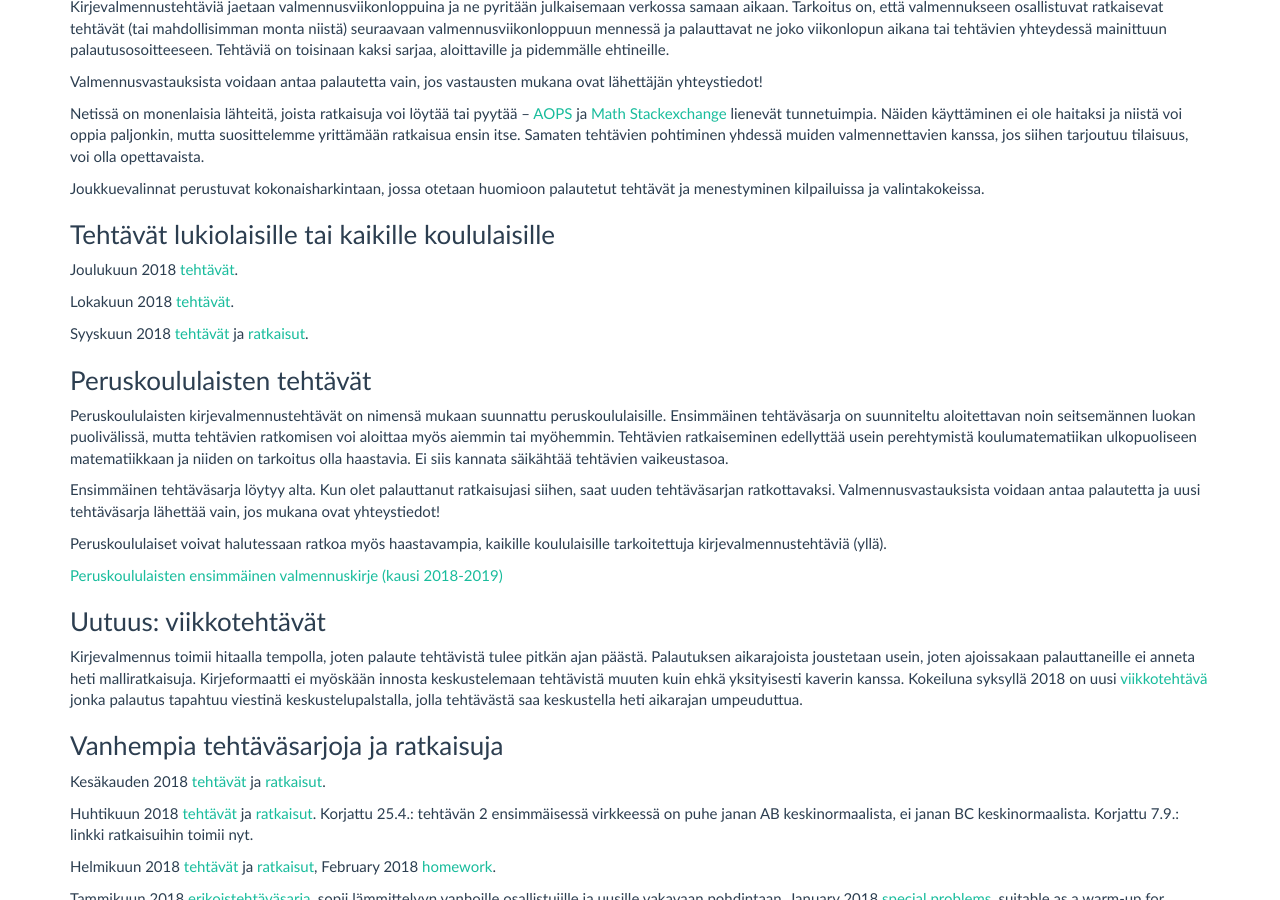
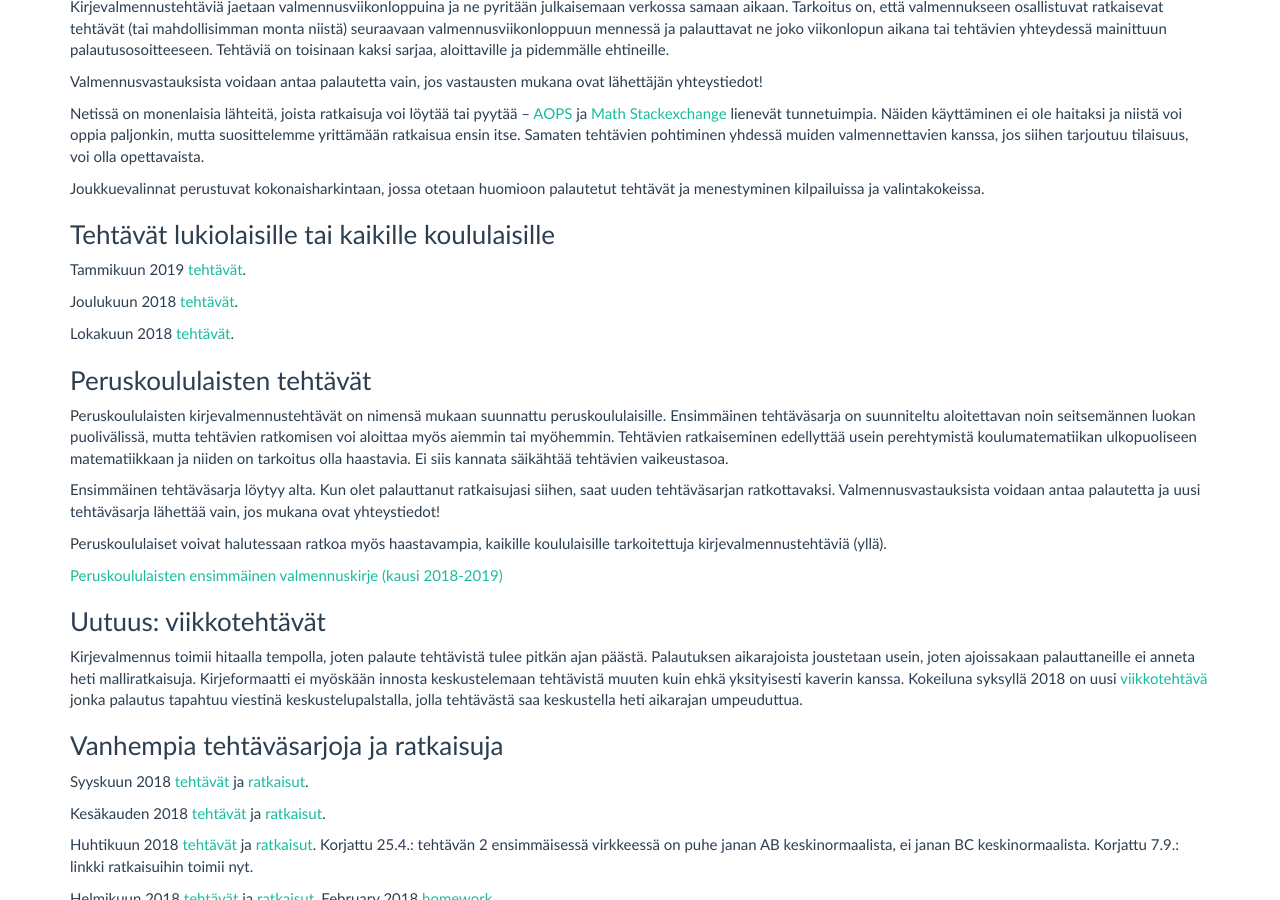
Before and after one commit to matematiikkakilpailut/matematiikkakilpailut.github.io, a Jekyll site: the page built from valmennus/index.md, in a window 1280 px wide and 900 px high, scrolled down 413 px. Built offline with Jekyll 4.4.1, drawn with Linux system fonts in a browser that asks for light colours.

Commit message:
Uudet kirjevalmennustehtävät

```diff
--- a/valmennus/index.md
+++ b/valmennus/index.md
@@ -38,11 +38,11 @@ valintakokeissa.
 
 ### Tehtävät lukiolaisille tai kaikille koululaisille
 
+Tammikuun 2019 [tehtävät](2019/kirje_2019_1.pdf).
+
 Joulukuun 2018 [tehtävät](2018/kirje_2018_12.pdf).
 
 Lokakuun 2018 [tehtävät](2018/kirje_2018_10.pdf).
-
-Syyskuun 2018 [tehtävät](2018/kirje_2018_09.pdf) ja [ratkaisut](2018/ratk_2018_09.pdf).
 
 
 
@@ -67,6 +67,8 @@ jonka palautus tapahtuu viestinä keskustelupalstalla, jolla tehtävästä saa k
 heti aikarajan umpeuduttua.
 
 ### Vanhempia tehtäväsarjoja ja ratkaisuja
+
+Syyskuun 2018 [tehtävät](2018/kirje_2018_09.pdf) ja [ratkaisut](2018/ratk_2018_09.pdf).
 
 Kesäkauden 2018 [tehtävät](2018/kirje_2018_05.pdf) ja [ratkaisut](2018/ratk_2018_05.pdf).
 
```
